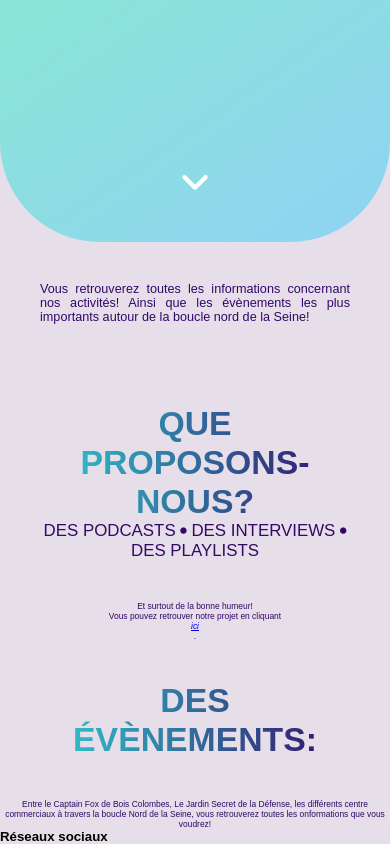
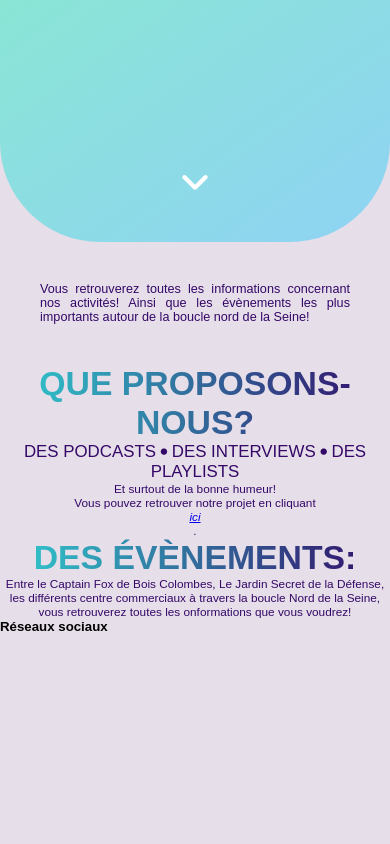
Before and after one commit to Le-Jy/Sequana-Media, a plain HTML site: page index.html in a window 390 px wide. Shown: the part 602-1446 px from the top of the page. After the commit the page ends 1236 px from the top, so only its background shows below. Drawn offline with Linux system fonts and the light colour scheme; a web font is replaced by a local one.

Commit message:
content size updtate phone

```diff
--- a/styles/style.css
+++ b/styles/style.css
@@ -66,7 +66,7 @@ h1, h2, h3, h4, h5, h6, p, span, section, div, ul, li, ol, a, footer, header, na
 }
 
 .section-content{
-  padding: 40px;
+  padding: 10 px;
   position: relative;
   display: flex;
   flex-direction: column;
@@ -124,7 +124,7 @@ h1, h2, h3, h4, h5, h6, p, span, section, div, ul, li, ol, a, footer, header, na
     font-size: 2vh;
   }
   .p2-section-content{
-    font-size: 1vh;
+    font-size: 1.4vh;
   }
 
 }
```
